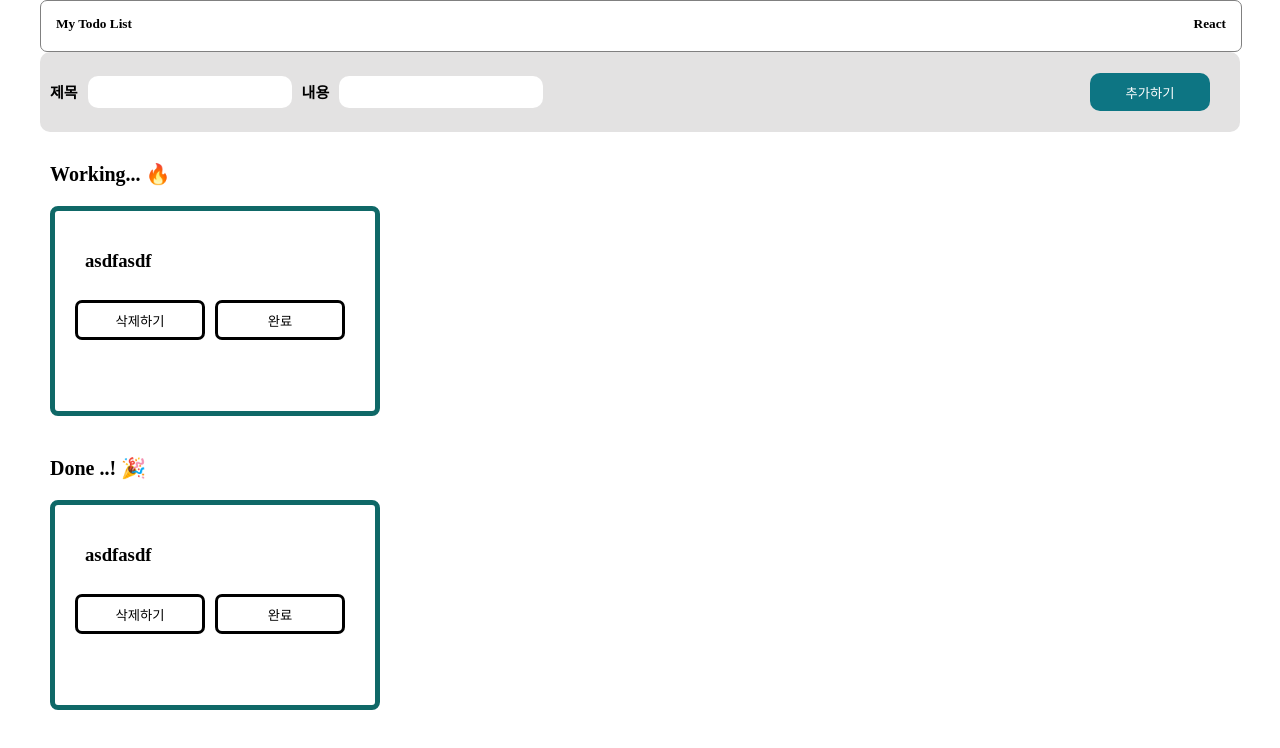
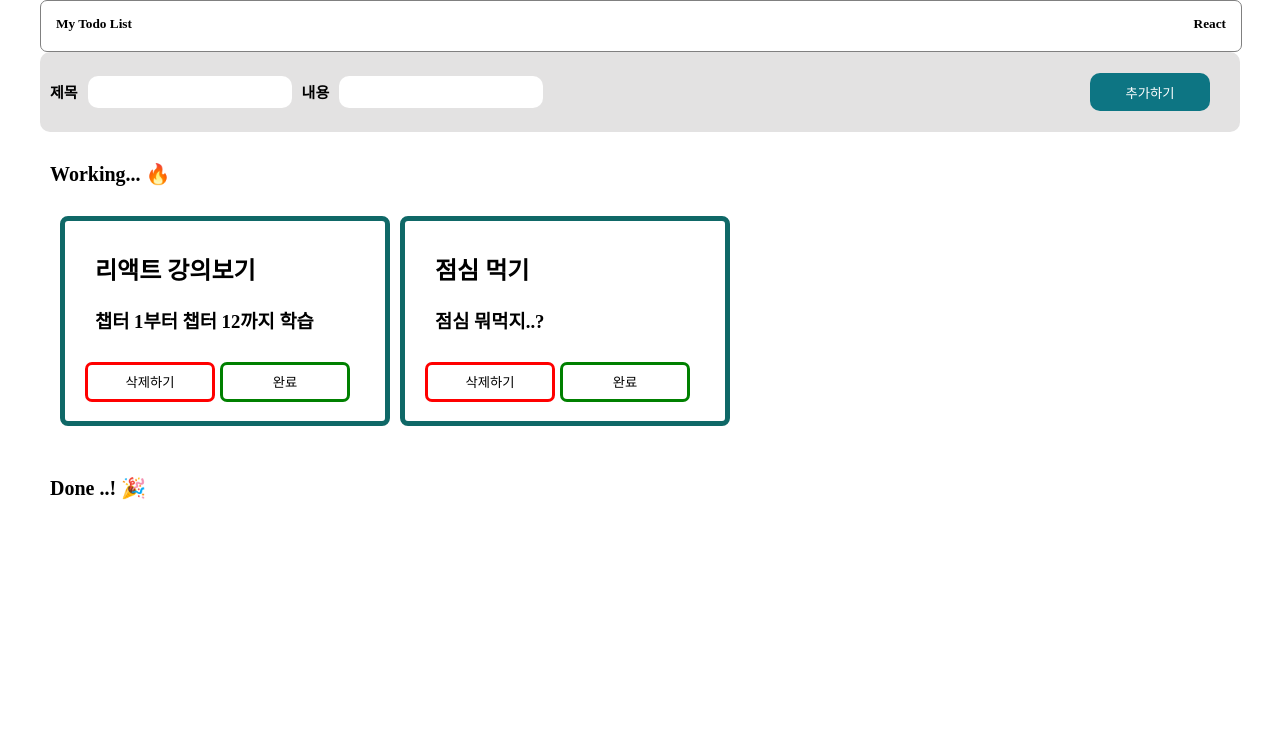
Before and after one commit to minimi61/react-redux-assignment2, a React (Create React App) app: page / in a window 1280 px wide. Shown: the top 748 px of the page. Built offline with nearby package versions, Linux system fonts and the light colour scheme.

Commit message:
redux contents spread commit

```diff
--- a/src/App.js
+++ b/src/App.js
@@ -1,7 +1,6 @@
 import './App.css';
 import Layout from './components/Layout';
 import React from 'react';
-import { useDispatch, useSelector } from 'react-redux';
 
 function App() {
   return (
--- a/src/components/FormInput.jsx
+++ b/src/components/FormInput.jsx
@@ -1,4 +1,9 @@
 import styled from "styled-components";
+import { useState } from 'react';
+import {useDispatch} from 'react-redux'
+import { initialState } from '../redux/modules/todosReducer'
+import { dataSave } from "../redux/modules/todosReducer";
+import List from "./List";
 
 const InputBox = styled.div`
   width: 100%;
@@ -37,16 +42,45 @@ const InputBox = styled.div`
 `
 
 const FormInput = () => {
+  const [title, setTitle] = useState('')
+  const [body, setBody] = useState('')
+  // 함수형 컴포넌트에서 useDispatch 사용을 위해 선언
+  const dispatch = useDispatch();
+
+
+  const handleTitle = (e) => {
+    setTitle(e.target.value)
+  }
+
+  const handleBody = (e) => {
+    setBody(e.target.value)
+  }
+
+  const addBtn= (e) => {
+    let data = {
+      title: title,
+      body: body,
+    }
+    dispatch(dataSave(data))
+    // dispatch(dataSave([...initialState, data]))
+    setTitle('');
+    setBody('');
+  }
+
+
     return (
+      <>
         <InputBox>
           <div>
             <p>제목</p>
-          <input></input>
+            <input onChange={handleTitle} type='text' name="title" value={title}></input>
             <p>내용</p>
-          <input></input>
+            <input onChange={handleBody} type='text' name="body" value={body}></input>
           </div>
-        <button>추가하기</button>
+          <button onClick={addBtn}>추가하기</button>
         </InputBox>
+        <List/>
+      </>
     )
 }
 
--- a/src/components/Layout.jsx
+++ b/src/components/Layout.jsx
@@ -2,7 +2,6 @@ import React from "react";
 import styled from "styled-components";
 import FormInput from './FormInput'
 import Header from './Header'
-import List from "./List";
 
 const LayoutBox = styled.div`
   max-width: 1200px;
@@ -16,7 +15,6 @@ const Layout = () => {
     <LayoutBox>
       <Header />
       <FormInput />
-      <List />
     </LayoutBox>
   )
 }
--- a/src/components/List.jsx
+++ b/src/components/List.jsx
@@ -1,33 +1,64 @@
 import styled from "styled-components";
 import Todos from './Todos'
+import { useDispatch, useSelector } from 'react-redux';
+import dataSave from "../redux/modules/todosReducer";
+import todosReducer from "../redux/modules/todosReducer";
 
 const ListContainer = styled.div`
   width: 100%;
-
   div {
     padding: 10px;
+
     p {
       font-size: 20px;
       font-weight: 600;
     }
+
   }
 `
 
+const TodosBox = styled.div`
+  display: flex;
+  /* margin-right: 0px; */
+`
+
 const List = () => {
+  const dispatch = useDispatch(); // dispatch 생성
+  const states = useSelector((state) => state.todosReducer)
+  // console.log(states)
+  const isDoneFalse = states.filter(state => !state.isDone)
+  const isDoneTrue = states.filter(state => state.isDone)
+
+
+  console.log(isDoneFalse);
   return (
     <ListContainer>
       <div>
         <p>
           Working... 🔥
         </p>
-        <Todos/>
+        <TodosBox>
+          {isDoneFalse.map((state) => {
+            console.log(state)
+            return (
+              <Todos title={state.title} body={state.body} />
+          )
+                })}
+        </TodosBox>
       </div>
 
       <div>
         <p>
         Done ..! 🎉
         </p>
-        <Todos/>
+        <div>
+          {isDoneTrue.map((state) => {
+            console.log(state)
+            return (
+              <Todos title={state.title} body={state.body} />
+          )
+                })}
+        </div>
       </div>
 
     </ListContainer>
--- a/src/components/Todos.jsx
+++ b/src/components/Todos.jsx
@@ -1,6 +1,8 @@
 import React from "react";
 import styled from "styled-components";
-import { useDispatch } from 'react-redux';
+import { useDispatch, useSelector } from 'react-redux';
+import dataSave from "../redux/modules/todosReducer";
+import todosReducer from "../redux/modules/todosReducer";
 
 
 const TodoBox = styled.div`
@@ -8,10 +10,10 @@ const TodoBox = styled.div`
   height: 180px;
   border: 5px solid #0f6867;
   border-radius: 8px;
+  margin-right: 10px;
 
   div {
     margin-left: 10px;
-
     h2 {
       margin-top: 10px;
     }
@@ -20,20 +22,37 @@ const TodoBox = styled.div`
       display: flex;
       justify-content: space-between;
 
-      button {
+      /* button {
         width: 130px;
         height: 40px;
         border-radius: 7px;
         background-color: white;
         border: 3px solid ${(props) => props.bordercolor};
+        color: ${(props) => props.ABC};
         cursor: pointer;
-      }
+        margin-right: 5px;
+      } */
     }
   }
 `
+const TodoBtnColor = styled.button`
+  width: 130px;
+  height: 40px;
+  border-radius: 7px;
+  background-color: white;
+  border: 3px solid ${(props) => props.bordercolor};
+  cursor: pointer;
+  margin-right: 5px;
+`
 
-const Todos = () => {
+const Todos = ({title,body}) => {
   const dispatch = useDispatch(); // dispatch 생성
+
+  // const title = useSelector(state => state.todosReducer.map(todo => todo.title))
+  // console.log(title)
+  // const title = data => dispatch(dataSave(data))
+  // console.log(title)
+
 
   const deleteBtn = () => {
     console.log('삭제')
@@ -45,15 +64,16 @@ const Todos = () => {
   return (
     <TodoBox>
       <div>
-        {/* <h2>{title}</h2> */}
-        <h3>asdfasdf</h3>
+        <h2>{title}</h2>
+        <h3>{body}</h3>
         <div>
-          <button bordercolor="red" onClick={deleteBtn}>삭제하기</button>
-          <button bordercolor="green" onClick={doneBtn}>완료</button>
+          <TodoBtnColor bordercolor="red" onClick={deleteBtn}>삭제하기</TodoBtnColor>
+          <TodoBtnColor bordercolor="green" onClick={doneBtn}>완료</TodoBtnColor>
         </div>
       </div>
      </TodoBox>
   )
 }
 
+
 export default Todos;
--- a/src/index.js
+++ b/src/index.js
@@ -9,6 +9,7 @@ import store from "./redux/config/configStore";
 import { Provider } from "react-redux";
 
 const root = ReactDOM.createRoot(document.getElementById("root"));
+// console.log(store.getState())
 root.render(
 
 	//App을 Provider로 감싸주고, configStore에서 export default 한 store를 넣어줍니다.
--- a/src/redux/config/configStore.js
+++ b/src/redux/config/configStore.js
@@ -1,7 +1,12 @@
 import { createStore } from "redux";
 import { combineReducers } from "redux";
 
-const rootReducer = combineReducers({});
+// import Todos from "../../components/Todos";
+import todosReducer from '../modules/todosReducer'
+
+const rootReducer = combineReducers({
+  todosReducer
+});
 const store = createStore(rootReducer);
 
 export default store;
--- /dev/null
+++ b/src/redux/modules/todosReducer.js
@@ -0,0 +1,45 @@
+const ADD_TODO = 'DATA_SAVE';
+
+let nextId = 3
+
+export const dataSave = (data) => (
+	{ type: ADD_TODO,
+		data: {
+		id: nextId++,
+		title: data.title,
+		body: data.body,
+		isDone: false
+	}}
+)
+
+
+export const initialState = [
+	{
+		id: 1, // id는 모두 고유값이어야 합니다.
+		title: "리액트 강의보기",
+		body: "챕터 1부터 챕터 12까지 학습",
+		isDone: false
+	}
+	,
+	{
+		id: 2, // id는 모두 고유값이어야 합니다.
+		title: "점심 먹기",
+		body: "점심 뭐먹지..?",
+		isDone: false
+	}
+]
+
+//reducer
+export default function todosReducer(state = initialState, action){
+	switch (action.type) {
+		case ADD_TODO:
+			state = [...state, action.data]
+			console.log(state)
+			return
+    // case 'DELETE_BTN':
+    //   return {
+    //   }
+    default:
+      return state;
+	}
+}
```
Also changed, not shown: src/redux/modules/todos.js (deleted, +0 -29 lines). Lines whose indentation alone changed are shown as unchanged.
